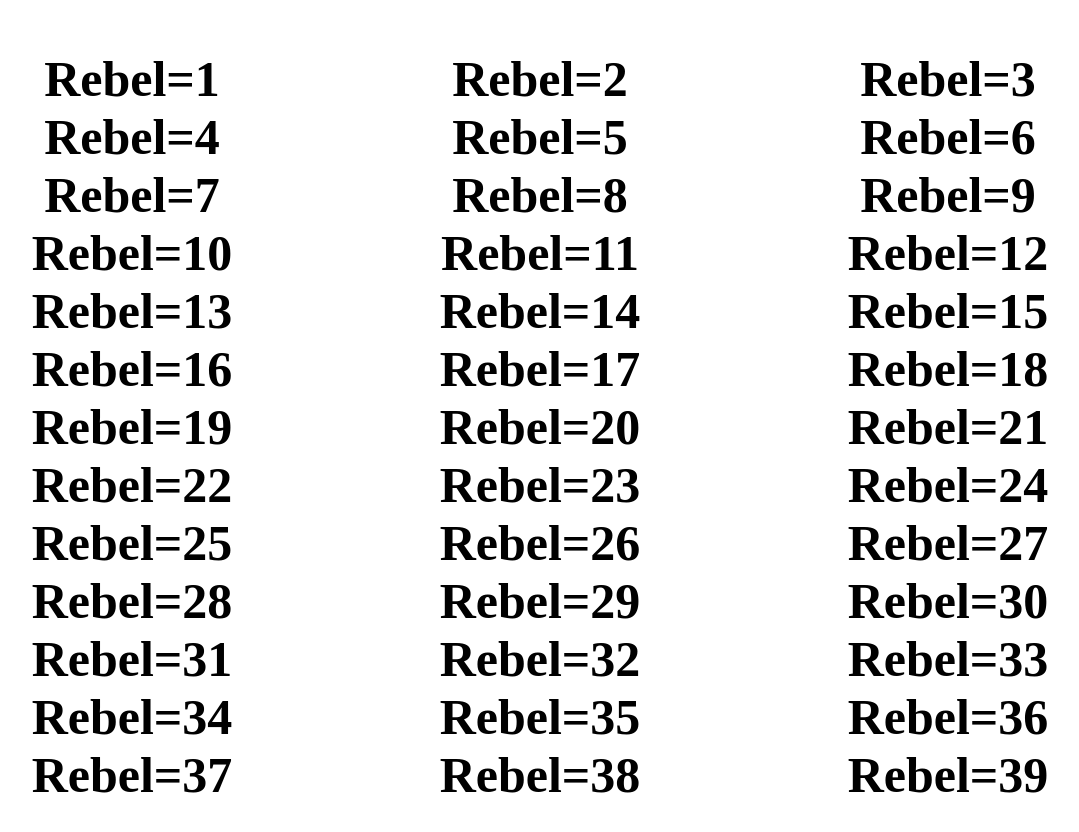
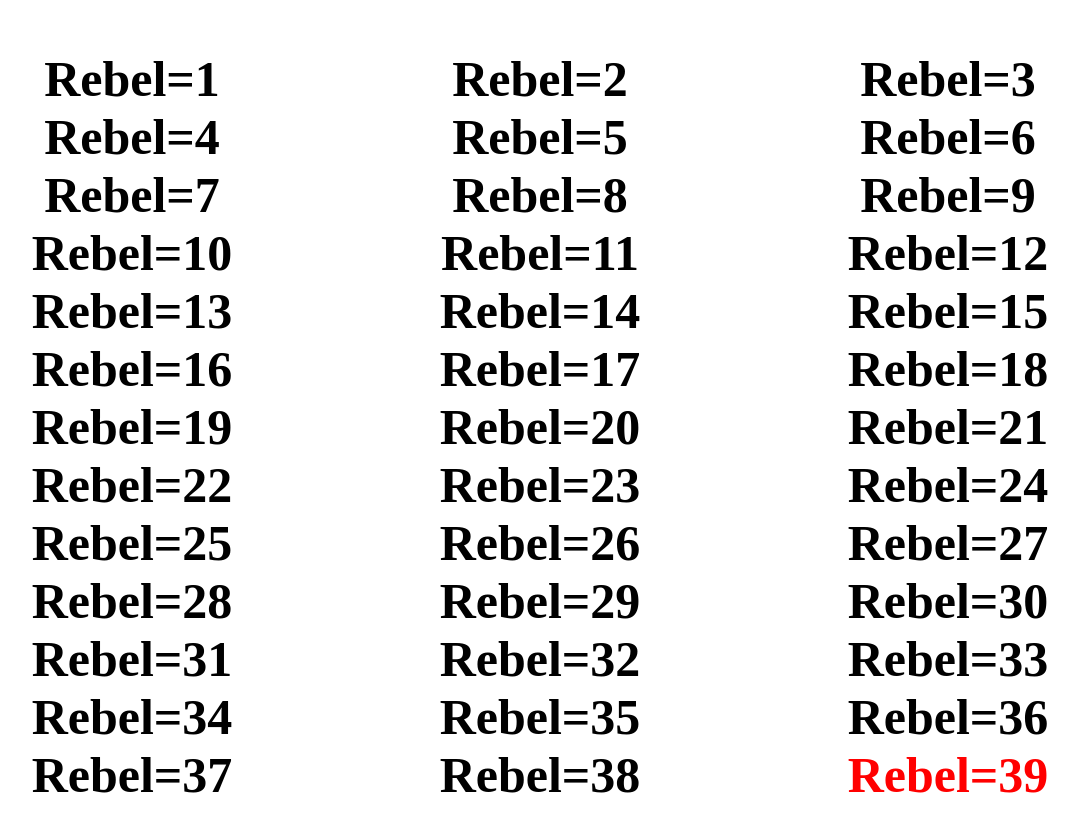
Before and after one commit to rebel39/rebel39, a plain HTML site: page index.html in a window 1280 px wide. Shown: the whole page, without its empty margins (120-1199 px from the left). Drawn offline with Linux system fonts and the light colour scheme.

Commit message:
Update index.html

```diff
--- a/index.html
+++ b/index.html
@@ -48,7 +48,7 @@
           <li class="normal">Rebel=36</li>
           <li class="normal">Rebel=37</li>
           <li class="normal">Rebel=38</li>
-          <li class="special">Rebel=39</li>
+          <li class="special"><span style="color:red;">Rebel=39</span></li>
         </ul>
       </div>
     </body>
```
